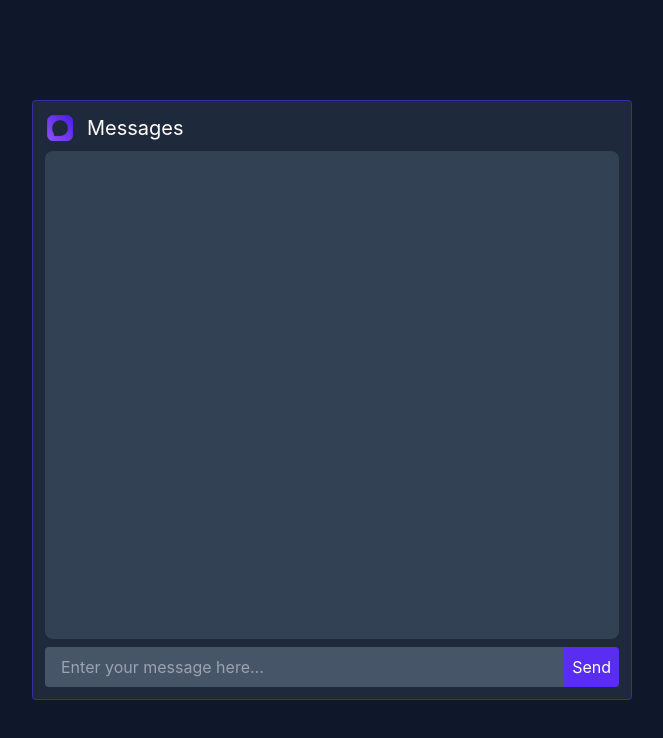
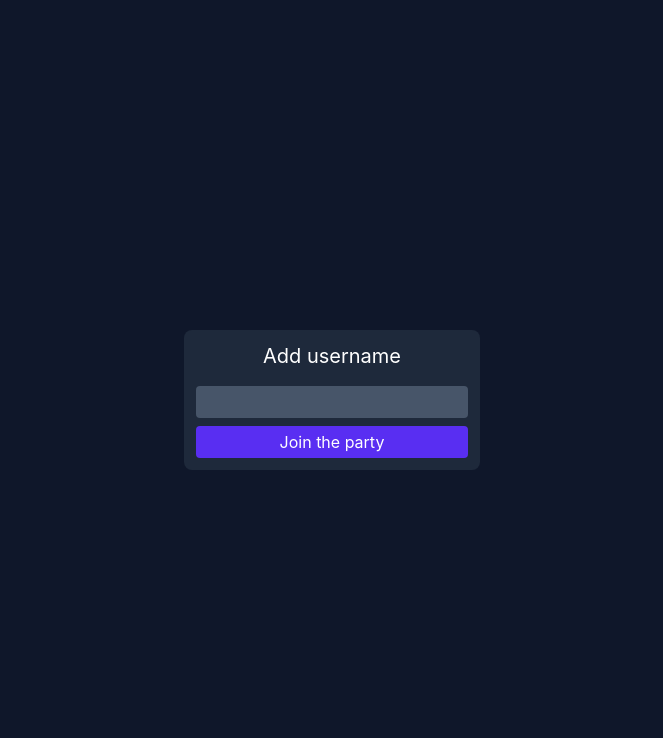
Before and after one commit to abhishekram404/chat-app, a React (Create React App) app in the folder client/: page / in a window 1280 px wide. Shown: the top 738 px of the page, without its empty margins (308-971 px from the left). Built offline with nearby package versions, Linux system fonts and the light colour scheme.

Commit message:
Remove hardcoded username and rebuild react app

```diff
--- a/client/src/App.tsx
+++ b/client/src/App.tsx
@@ -4,7 +4,7 @@ import Layout from "./components/Layout";
 import socket from "./utils/Socket";
 import UserContext from "./utils/UserContext";
 function App() {
-  const [username, setUsername] = useState("adfa");
+  const [username, setUsername] = useState("");
 
   useEffect(() => {
     socket.on("username", (data: { username: string }) => {
```
Also changed, not shown: 15 other files (tests, documents, lock files or other folders).
